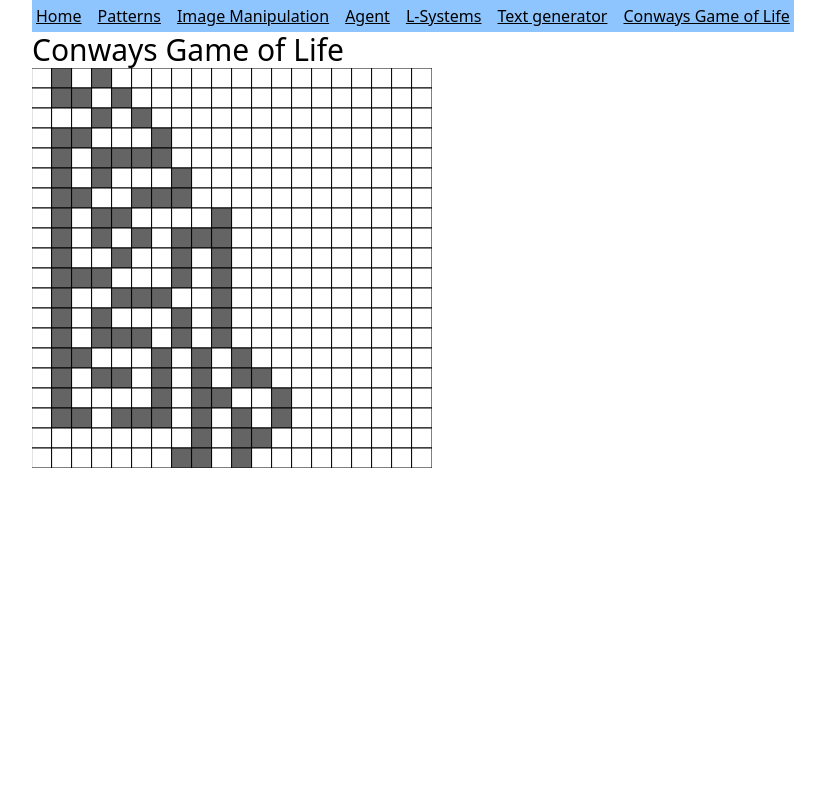
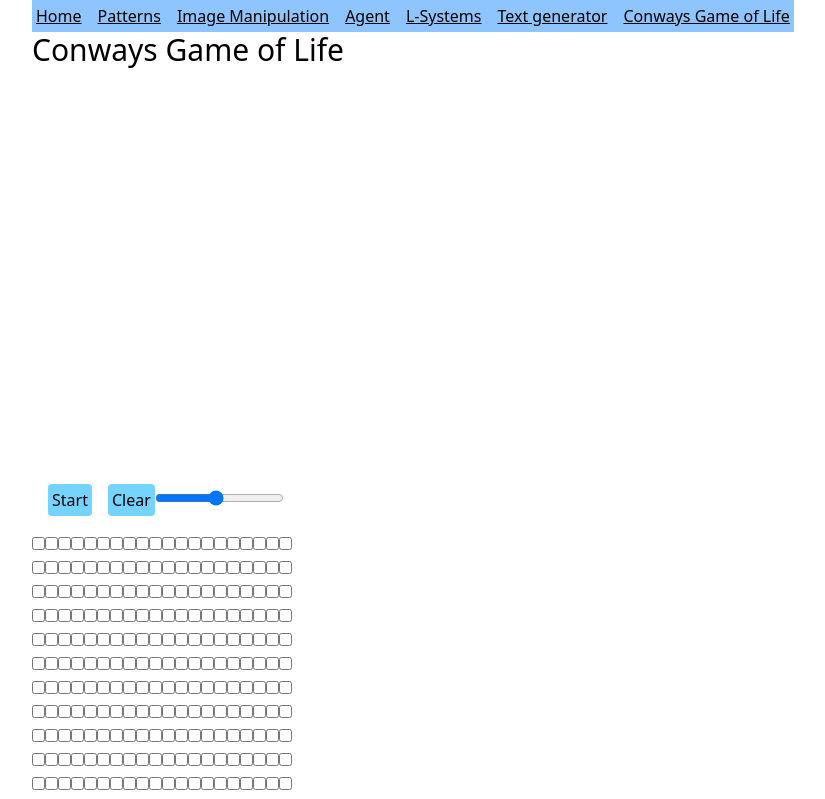
Before and after one commit to RobinHood0101/creativeCodingEMVs, a Vue app in the folder creativeCoding/: page /conways-game in a window 1280 px wide. Shown: the top 799 px of the page, without its empty margins (0-825 px from the left). Built offline with nearby package versions, Linux system fonts and the light colour scheme.

Commit message:
fix conways algorithm

```diff
--- a/creativeCoding/src/views/ConwaysGameView.vue
+++ b/creativeCoding/src/views/ConwaysGameView.vue
@@ -4,7 +4,30 @@ export default {
     name: "conwaysGame",
     data() {
         return {
-            newGame: [],
+            currentGame: [
+                [0, 0, 0, 0, 0, 0, 0, 0, 0, 0, 0, 0, 0, 0, 0, 0, 0, 0, 0, 0],
+                [0, 0, 0, 0, 0, 0, 0, 0, 0, 0, 0, 0, 0, 0, 0, 0, 0, 0, 0, 0],
+                [0, 0, 0, 0, 0, 0, 0, 0, 0, 0, 0, 0, 0, 0, 0, 0, 0, 0, 0, 0],
+                [0, 0, 0, 0, 0, 0, 0, 0, 0, 0, 0, 0, 0, 0, 0, 0, 0, 0, 0, 0],
+                [0, 0, 0, 0, 0, 0, 0, 0, 0, 0, 0, 0, 0, 0, 0, 0, 0, 0, 0, 0],
+                [0, 0, 0, 0, 0, 0, 0, 0, 0, 0, 0, 0, 0, 0, 0, 0, 0, 0, 0, 0],
+                [0, 0, 0, 0, 0, 0, 0, 0, 0, 0, 0, 0, 0, 0, 0, 0, 0, 0, 0, 0],
+                [0, 0, 0, 0, 0, 0, 0, 0, 0, 0, 0, 0, 0, 0, 0, 0, 0, 0, 0, 0],
+                [0, 0, 0, 0, 0, 0, 0, 0, 0, 0, 0, 0, 0, 0, 0, 0, 0, 0, 0, 0],
+                [0, 0, 0, 0, 0, 0, 0, 0, 0, 0, 0, 0, 0, 0, 0, 0, 0, 0, 0, 0],
+                [0, 0, 0, 0, 0, 0, 0, 0, 0, 0, 0, 0, 0, 0, 0, 0, 0, 0, 0, 0],
+                [0, 0, 0, 0, 0, 0, 0, 0, 0, 0, 0, 0, 0, 0, 0, 0, 0, 0, 0, 0],
+                [0, 0, 0, 0, 0, 0, 0, 0, 0, 0, 0, 0, 0, 0, 0, 0, 0, 0, 0, 0],
+                [0, 0, 0, 0, 0, 0, 0, 0, 0, 0, 0, 0, 0, 0, 0, 0, 0, 0, 0, 0],
+                [0, 0, 0, 0, 0, 0, 0, 0, 0, 0, 0, 0, 0, 0, 0, 0, 0, 0, 0, 0],
+                [0, 0, 0, 0, 0, 0, 0, 0, 0, 0, 0, 0, 0, 0, 0, 0, 0, 0, 0, 0],
+                [0, 0, 0, 0, 0, 0, 0, 0, 0, 0, 0, 0, 0, 0, 0, 0, 0, 0, 0, 0],
+                [0, 0, 0, 0, 0, 0, 0, 0, 0, 0, 0, 0, 0, 0, 0, 0, 0, 0, 0, 0],
+                [0, 0, 0, 0, 0, 0, 0, 0, 0, 0, 0, 0, 0, 0, 0, 0, 0, 0, 0, 0],
+                [0, 0, 0, 0, 0, 0, 0, 0, 0, 0, 0, 0, 0, 0, 0, 0, 0, 0, 0, 0],
+            ],
+            start: false,
+            speed: 10,
         };
     },
     mounted() {
@@ -25,38 +48,40 @@ export default {
             };
 
             p.draw = () => {
-                // test
-                //
-                let currentGame = [];
-                if (this.newGame.length > 0) {
-                    currentGame = this.newGame;
-                } else {
-                    currentGame = [
+                if (!this.start) {
+                    return;
+                }
+                p.frameRate(this.speed);
+                // init game if no entry
+                if (!this.currentGame.length > 0) {
+                    this.currentGame = [
+                        [0, 0, 0, 0, 0, 0, 0, 0, 0, 0, 0, 0, 0, 0, 0, 0, 0, 0, 0, 0],
+                        [0, 0, 0, 0, 0, 0, 0, 0, 0, 0, 0, 0, 0, 0, 0, 0, 0, 0, 0, 0],
+                        [0, 0, 0, 0, 0, 0, 0, 0, 1, 0, 0, 0, 0, 0, 0, 0, 0, 0, 0, 0],
+                        [0, 0, 0, 0, 0, 0, 0, 0, 1, 0, 0, 0, 0, 0, 0, 0, 0, 0, 0, 0],
+                        [0, 0, 0, 0, 0, 0, 0, 1, 1, 0, 0, 0, 0, 0, 0, 0, 0, 0, 0, 0],
+                        [0, 0, 0, 0, 0, 0, 0, 1, 0, 0, 0, 0, 0, 0, 0, 0, 0, 0, 0, 0],
+                        [0, 0, 0, 0, 0, 0, 0, 1, 1, 0, 0, 0, 0, 0, 0, 0, 0, 0, 0, 0],
+                        [0, 0, 0, 0, 0, 0, 0, 0, 1, 0, 0, 0, 0, 0, 0, 0, 0, 0, 0, 0],
+                        [0, 0, 0, 0, 0, 0, 0, 0, 1, 1, 0, 0, 0, 0, 0, 0, 0, 0, 0, 0],
+                        [0, 0, 0, 0, 0, 0, 0, 1, 1, 1, 0, 0, 0, 0, 0, 0, 0, 0, 0, 0],
+                        [0, 0, 0, 0, 0, 0, 0, 0, 0, 0, 0, 0, 0, 0, 0, 0, 0, 0, 0, 0],
+                        [0, 0, 1, 1, 1, 1, 0, 0, 0, 0, 0, 0, 0, 0, 0, 0, 0, 0, 0, 0],
+                        [0, 0, 0, 0, 0, 0, 0, 0, 0, 0, 0, 0, 0, 0, 0, 0, 0, 0, 0, 0],
+                        [0, 0, 0, 0, 0, 0, 1, 0, 0, 0, 0, 0, 0, 1, 1, 0, 0, 0, 0, 0],
+                        [0, 0, 0, 0, 0, 1, 1, 1, 0, 0, 0, 0, 0, 1, 0, 0, 0, 0, 0, 0],
+                        [0, 0, 0, 0, 0, 0, 1, 0, 0, 0, 0, 0, 0, 1, 1, 0, 0, 0, 0, 0],
                         [0, 0, 0, 0, 0, 0, 0, 0, 0, 0, 0, 0, 0, 0, 0, 0, 0, 0, 0, 0],
                         [0, 0, 0, 0, 0, 0, 0, 0, 0, 0, 0, 0, 0, 0, 0, 0, 0, 0, 0, 0],
                         [0, 0, 0, 0, 0, 0, 0, 0, 0, 0, 0, 0, 0, 0, 0, 0, 0, 0, 0, 0],
                         [0, 0, 0, 0, 0, 0, 0, 0, 0, 0, 0, 0, 0, 0, 0, 0, 0, 0, 0, 0],
-                        [0, 0, 0, 0, 0, 1, 1, 0, 0, 0, 0, 0, 0, 0, 0, 0, 0, 0, 0, 0],
-                        [0, 0, 0, 0, 0, 0, 1, 0, 0, 0, 0, 0, 0, 0, 0, 0, 0, 0, 0, 0],
-                        [0, 0, 0, 0, 0, 0, 0, 0, 0, 0, 0, 0, 0, 0, 0, 0, 0, 0, 0, 0],
-                        [0, 0, 0, 0, 0, 0, 0, 0, 1, 1, 0, 0, 0, 0, 0, 0, 0, 0, 0, 0],
-                        [0, 0, 0, 0, 0, 0, 0, 0, 1, 1, 0, 0, 0, 0, 0, 0, 0, 0, 0, 0],
-                        [0, 0, 0, 0, 0, 0, 0, 0, 0, 0, 0, 0, 0, 0, 0, 0, 0, 0, 0, 0],
-                        [0, 0, 0, 0, 0, 0, 0, 0, 0, 0, 0, 0, 0, 0, 0, 0, 0, 0, 0, 0],
-                        [0, 0, 0, 0, 0, 1, 1, 0, 0, 0, 0, 0, 0, 0, 0, 0, 0, 0, 0, 0],
-                        [0, 0, 0, 0, 0, 1, 1, 0, 0, 0, 0, 0, 0, 0, 0, 0, 0, 0, 0, 0],
-                        [0, 0, 0, 0, 0, 1, 0, 0, 0, 0, 0, 0, 0, 0, 0, 0, 0, 0, 0, 0],
-                        [0, 0, 0, 0, 0, 1, 0, 0, 0, 0, 0, 0, 0, 0, 0, 0, 0, 0, 0, 0],
-                        [0, 0, 0, 0, 0, 0, 0, 0, 0, 0, 0, 0, 0, 0, 0, 0, 0, 0, 0, 0],
-                        [0, 0, 0, 0, 0, 1, 1, 0, 0, 0, 0, 1, 0, 0, 0, 0, 0, 0, 0, 0],
-                        [0, 0, 0, 0, 0, 1, 1, 0, 0, 0, 0, 1, 0, 0, 0, 0, 0, 0, 0, 0],
-                        [0, 0, 0, 0, 0, 0, 0, 0, 0, 0, 0, 1, 0, 0, 0, 0, 0, 0, 0, 0],
-                        [0, 0, 0, 0, 0, 0, 0, 0, 0, 0, 0, 0, 0, 0, 0, 0, 0, 0, 0, 0],
                     ];
                 }
-
+                // Make sure nextGame is not a Reference
+                let nextGame = this.currentGame.map((row) => row.slice());
                 let indexY = 0;
                 let indexX = 0;
+
                 // Vertical
                 for (let y = 0; y < p.height; y += 20) {
                     // Horizontal
@@ -65,31 +90,29 @@ export default {
                             indexX = 0;
                         }
 
-                        // Alive cell
-                        if (currentGame[indexY][indexX] === 1) {
+                        if (nextGame[indexY][indexX] === 1) {
+                            // Alive cell
                             p.fill(100);
                             p.square(x, y, 20);
+                            indexX++;
+                        } else {
+                            // Dead cell
                             p.fill(255);
+                            p.square(x, y, 20);
                             indexX++;
-                            continue;
                         }
 
-                        // Dead cell
-                        p.fill(255);
-                        p.square(x, y, 20);
-                        indexX++;
+                        // Check
+                        let currentCell = nextGame[indexY][indexX];
 
-                        // Check
-                        let currentCell = currentGame[indexY][indexX];
-
-                        let neighbour1 = this.getCell(indexY - 1, indexX - 1, currentGame);
-                        let neighbour2 = this.getCell(indexY - 1, indexX, currentGame);
-                        let neighbour3 = this.getCell(indexY - 1, indexX + 1, currentGame);
-                        let neighbour4 = this.getCell(indexY, indexX + 1, currentGame);
-                        let neighbour5 = this.getCell(indexY + 1, indexX + 1, currentGame);
-                        let neighbour6 = this.getCell(indexY + 1, indexX, currentGame);
-                        let neighbour7 = this.getCell(indexY + 1, indexX - 1, currentGame);
-                        let neighbour8 = this.getCell(indexY, indexX - 1, currentGame);
+                        let neighbour1 = this.getCell(indexY - 1, indexX - 1, this.currentGame);
+                        let neighbour2 = this.getCell(indexY - 1, indexX, this.currentGame);
+                        let neighbour3 = this.getCell(indexY - 1, indexX + 1, this.currentGame);
+                        let neighbour4 = this.getCell(indexY, indexX + 1, this.currentGame);
+                        let neighbour5 = this.getCell(indexY + 1, indexX + 1, this.currentGame);
+                        let neighbour6 = this.getCell(indexY + 1, indexX, this.currentGame);
+                        let neighbour7 = this.getCell(indexY + 1, indexX - 1, this.currentGame);
+                        let neighbour8 = this.getCell(indexY, indexX - 1, this.currentGame);
 
                         let neighbours = [
                             neighbour1,
@@ -104,34 +127,42 @@ export default {
 
                         // loop over cells
                         let neighbourCount = 0;
-                        for (let neighbour of neighbours) {
+                        for (const neighbour of neighbours) {
                             if (neighbour === 1) {
                                 neighbourCount++;
                             }
                         }
+                        /*                         p.fill(0);
+                        p.textAlign();
+                        p.textSize(16);
+                        p.text(neighbourCount, x + 7, y + 15); */
+
                         //Check 1: Zelle hat weniger als 2 nachbar
-                        if (neighbourCount <= 2) {
-                            currentGame[indexY][indexX] = 0;
+                        if (neighbourCount < 2) {
+                            nextGame[indexY][indexX] = 0;
                         }
 
                         // Check 2:
-                        if (neighbourCount === 2 || (neighbourCount === 3 && currentCell === 1)) {
-                            currentGame[indexY][indexX] = 1;
+                        if (neighbourCount === 2 || neighbourCount === 3) {
+                            if (currentCell === 1) {
+                                nextGame[indexY][indexX] = 1;
+                            }
                         }
 
                         // Check 3:
                         if (neighbourCount > 3) {
-                            currentGame[indexY][indexX] = 0;
+                            nextGame[indexY][indexX] = 0;
                         }
 
                         // Check 4:
                         if (neighbourCount === 3 && currentCell === 0) {
-                            currentGame[indexY][indexX] = 1;
+                            nextGame[indexY][indexX] = 1;
                         }
                     }
                     indexY++;
                 }
-                this.newGame = currentGame;
+                this.currentGame = nextGame;
+                //console.log(this.currentGame);
             };
 
             p.mousePressed = () => {
@@ -144,6 +175,37 @@ export default {
             }
             return 0;
         },
+        toggleGame() {
+            this.start = !this.start;
+            console.log("tset");
+        },
+        clearGame() {
+            this.currentGame = [
+                [0, 0, 0, 0, 0, 0, 0, 0, 0, 0, 0, 0, 0, 0, 0, 0, 0, 0, 0, 0],
+                [0, 0, 0, 0, 0, 0, 0, 0, 0, 0, 0, 0, 0, 0, 0, 0, 0, 0, 0, 0],
+                [0, 0, 0, 0, 0, 0, 0, 0, 0, 0, 0, 0, 0, 0, 0, 0, 0, 0, 0, 0],
+                [0, 0, 0, 0, 0, 0, 0, 0, 0, 0, 0, 0, 0, 0, 0, 0, 0, 0, 0, 0],
+                [0, 0, 0, 0, 0, 0, 0, 0, 0, 0, 0, 0, 0, 0, 0, 0, 0, 0, 0, 0],
+                [0, 0, 0, 0, 0, 0, 0, 0, 0, 0, 0, 0, 0, 0, 0, 0, 0, 0, 0, 0],
+                [0, 0, 0, 0, 0, 0, 0, 0, 0, 0, 0, 0, 0, 0, 0, 0, 0, 0, 0, 0],
+                [0, 0, 0, 0, 0, 0, 0, 0, 0, 0, 0, 0, 0, 0, 0, 0, 0, 0, 0, 0],
+                [0, 0, 0, 0, 0, 0, 0, 0, 0, 0, 0, 0, 0, 0, 0, 0, 0, 0, 0, 0],
+                [0, 0, 0, 0, 0, 0, 0, 0, 0, 0, 0, 0, 0, 0, 0, 0, 0, 0, 0, 0],
+                [0, 0, 0, 0, 0, 0, 0, 0, 0, 0, 0, 0, 0, 0, 0, 0, 0, 0, 0, 0],
+                [0, 0, 0, 0, 0, 0, 0, 0, 0, 0, 0, 0, 0, 0, 0, 0, 0, 0, 0, 0],
+                [0, 0, 0, 0, 0, 0, 0, 0, 0, 0, 0, 0, 0, 0, 0, 0, 0, 0, 0, 0],
+                [0, 0, 0, 0, 0, 0, 0, 0, 0, 0, 0, 0, 0, 0, 0, 0, 0, 0, 0, 0],
+                [0, 0, 0, 0, 0, 0, 0, 0, 0, 0, 0, 0, 0, 0, 0, 0, 0, 0, 0, 0],
+                [0, 0, 0, 0, 0, 0, 0, 0, 0, 0, 0, 0, 0, 0, 0, 0, 0, 0, 0, 0],
+                [0, 0, 0, 0, 0, 0, 0, 0, 0, 0, 0, 0, 0, 0, 0, 0, 0, 0, 0, 0],
+                [0, 0, 0, 0, 0, 0, 0, 0, 0, 0, 0, 0, 0, 0, 0, 0, 0, 0, 0, 0],
+                [0, 0, 0, 0, 0, 0, 0, 0, 0, 0, 0, 0, 0, 0, 0, 0, 0, 0, 0, 0],
+                [0, 0, 0, 0, 0, 0, 0, 0, 0, 0, 0, 0, 0, 0, 0, 0, 0, 0, 0, 0],
+            ];
+        },
+        toggleCell(y, x, event) {
+            this.currentGame[y][x] = event.target.checked ? 1 : 0;
+        },
     },
 };
 </script>
@@ -152,5 +214,21 @@ export default {
     <main>
         <h1>Conways Game of Life</h1>
         <div ref="conwaysGame"></div>
+        <button class="bg-sky-300 m-4 p-1 rounded hover:scale-105" id="controlBtn" @click="toggleGame">
+            {{ start ? "Stop" : "Start" }}
+        </button>
+        <button class="bg-sky-300 p-1 rounded hover:scale-105" id="clearBtn" @click="clearGame">Clear</button>
+        <input type="range" v-model="speed" min="1" max="20" />
+        <div id="checkboxGrid">
+            <div v-for="(row, y) in currentGame" :key="y" class="row">
+                <input
+                    v-for="(cell, x) in row"
+                    :key="x"
+                    type="checkbox"
+                    :checked="cell === 1"
+                    @change="toggleCell(y, x, $event)"
+                />
+            </div>
+        </div>
     </main>
 </template>
```
